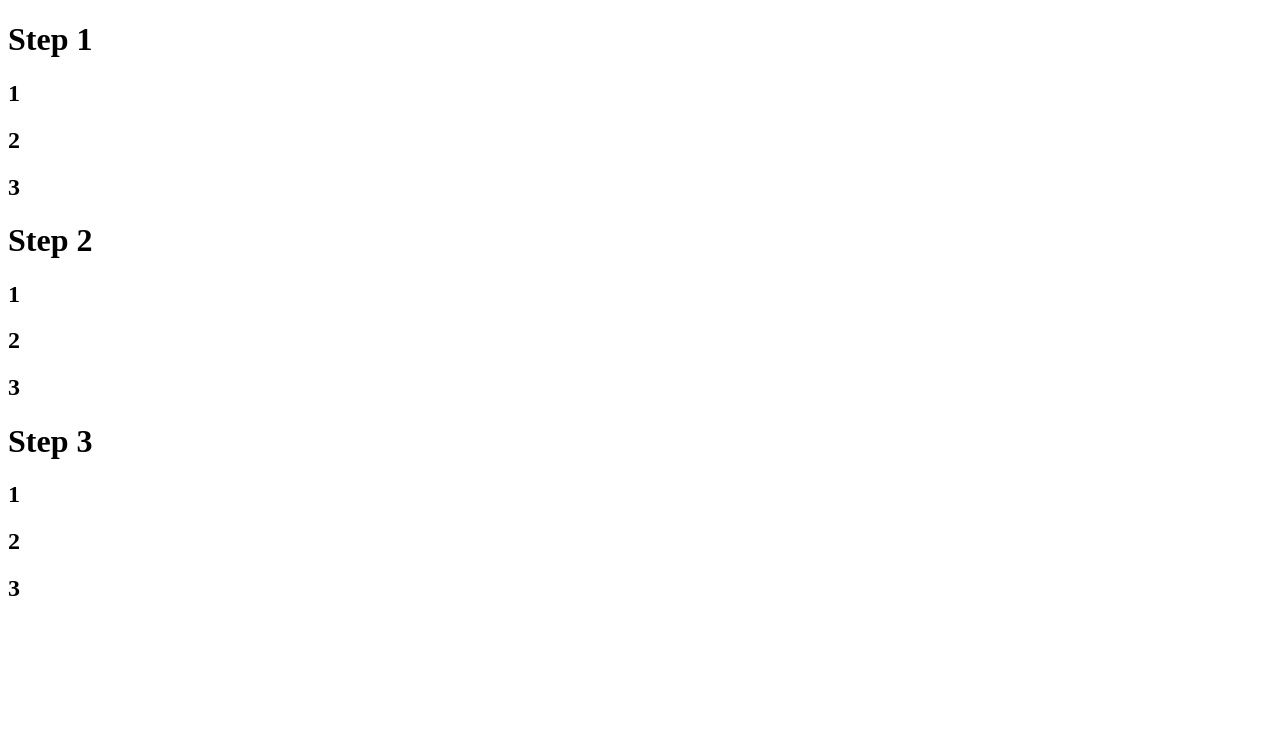
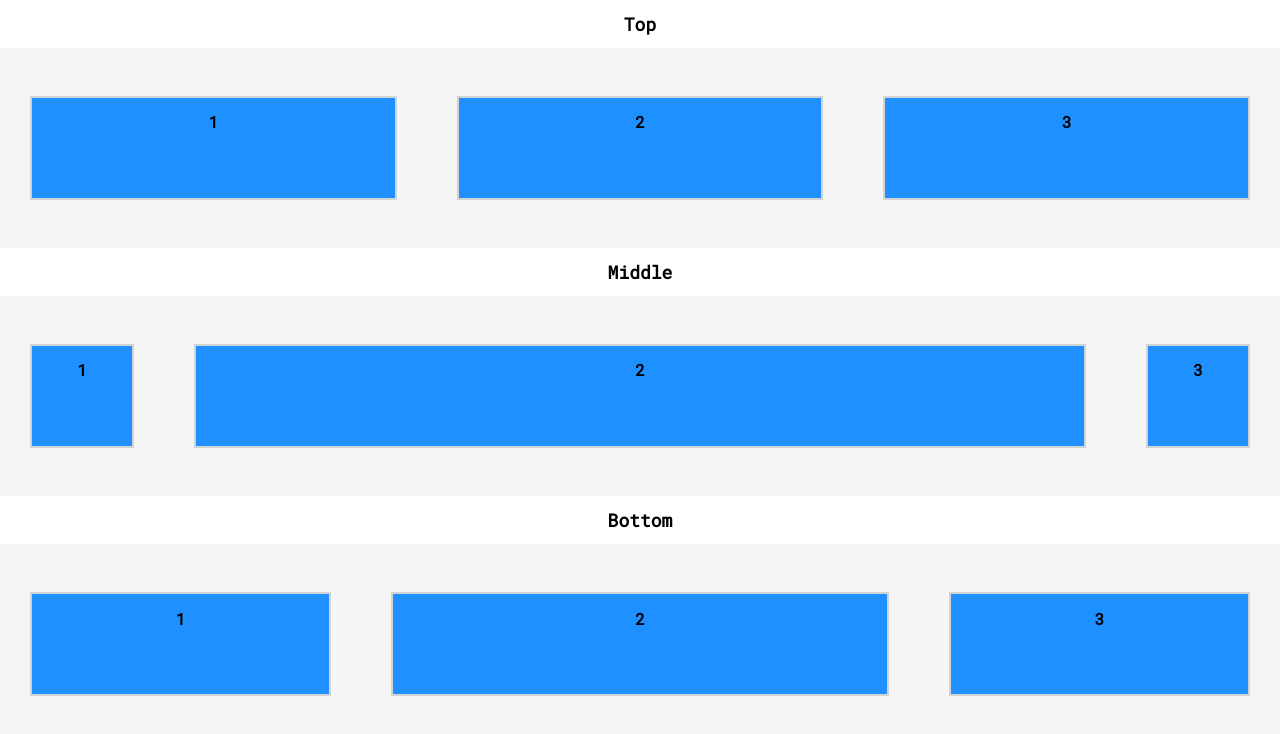
Before and after one commit to kendallawills/Codecademy-Flex-Grow, a plain HTML site: page index.html in a window 1280 px wide. Drawn offline with Linux system fonts and the light colour scheme.

Commit message:
Final Push

```diff
--- a/index.html
+++ b/index.html
@@ -10,7 +10,7 @@
     <body>
 
         <!-- TOP -->
-        <h1>Step 1</h1>
+        <h1>Top</h1>
         <div id="top">
             <div class="top side">
                 <h2>1</h2>
@@ -24,7 +24,7 @@
         </div>
 
         <!-- MIDDLE  -->
-        <h1>Step 2</h1>
+        <h1>Middle</h1>
         <div id="middle">
             <div class="middle side">
                 <h2>1</h2>
@@ -38,7 +38,7 @@
         </div>
 
         <!-- BOTTOM -->
-        <h1>Step 3</h1>
+        <h1>Bottom</h1>
         <div id="bottom">
             <div class="bottom side">
                 <h2>1</h2>
--- a/resources/style.css
+++ b/resources/style.css
@@ -0,0 +1,55 @@
+body {
+    font-family: "Roboto Mono", monospace;
+    border: 0;
+    margin: 0;
+}
+
+h1 {
+    font-size: 18px;
+    text-align: center;
+}
+
+h2 {
+    font-size: 16px;
+    text-align: center;
+}
+
+#top,
+#middle,
+#bottom {
+    min-height: 200px;
+    background-color: whitesmoke;
+    display: flex;
+    justify-content: center;
+    align-items: center;
+}
+
+.top,
+.middle,
+.bottom {
+    width: 100px;
+    height: 100px;
+    background-color: dodgerblue;
+    border: 2px solid lightgrey;
+    margin: 10px 30px;
+}
+
+.top.side {
+    flex-grow: 1;
+}
+
+.top.center {
+    flex-grow: 1;
+}
+
+.middle.center {
+    flex-grow: 1;
+}
+
+.bottom.side {
+    flex-grow: 1;
+}
+
+.bottom.center {
+    flex-grow: 2;
+}
```
